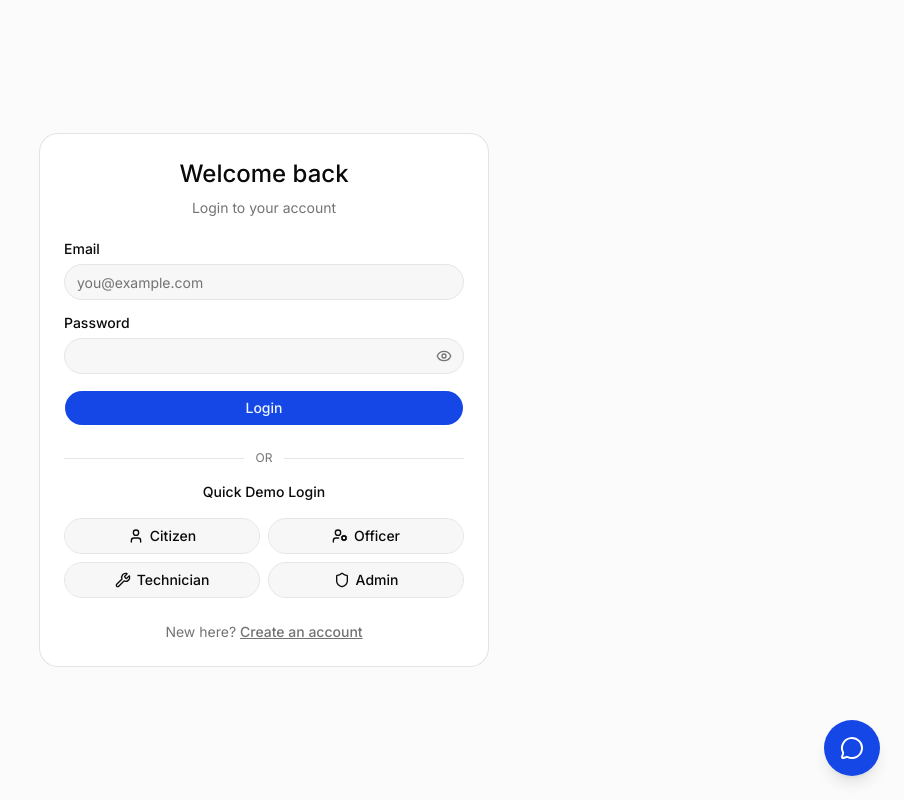
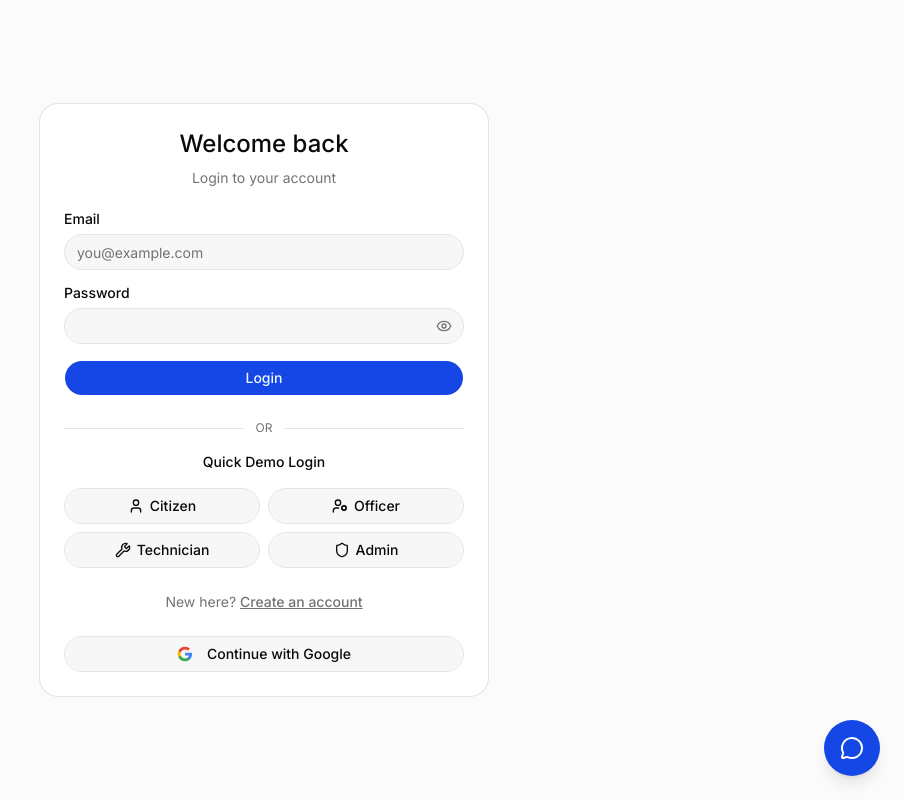
Before and after one commit to safikolislam/city-complaint-frontend, a Next.js app: page /auth/login in a window 1280 px wide. Shown: the whole page, without its empty margins (376-1280 px from the left). Built offline with nearby package versions, Linux system fonts and the light colour scheme.

Commit message:
added the social login with google

```diff
--- a/package.json
+++ b/package.json
@@ -23,6 +23,7 @@
     "jose": "^6.2.12",
     "lucide-react": "^1.52.0",
     "next": "16.3.8",
+    "next-auth": "^4.24.15",
     "next-themes": "^0.4.6",
     "openai": "^7.34.0",
     "react": "19.2.8",
--- /dev/null
+++ b/src/app/api/auth/[...nextauth]/route.ts
@@ -0,0 +1,16 @@
+import NextAuth from "next-auth";
+import GoogleProvider from "next-auth/providers/google";
+
+const handler = NextAuth({
+  providers: [
+    GoogleProvider({
+      clientId: process.env.GOOGLE_CLIENT_ID!,
+      clientSecret: process.env.GOOGLE_CLIENT_SECRET!,
+    }),
+  ],
+  pages: {
+    signIn: "/login",
+  },
+});
+
+export { handler as GET, handler as POST };
--- /dev/null
+++ b/src/app/auth/_components/google-Button.tsx
@@ -0,0 +1,21 @@
+"use client";
+import { signIn } from "next-auth/react";
+import { Button } from "@/components/ui/button";
+
+export function GoogleLoginButton() {
+  return (
+    <Button
+      variant="outline"
+      onClick={() => signIn("google", { callbackUrl: "/dashboard" })}
+      className="w-full"
+    >
+      <svg className="mr-2 size-4" viewBox="0 0 24 24">
+        <path fill="#4285F4" d="M22.56 12.25c0-.78-.07-1.53-.2-2.25H12v4.26h5.92c-.26 1.37-1.04 2.53-2.21 3.31v2.77h3.57c2.08-1.92 3.28-4.74 3.28-8.09z"/>
+        <path fill="#34A853" d="M12 23c2.97 0 5.46-.98 7.28-2.66l-3.57-2.77c-.98.66-2.23 1.06-3.71 1.06-2.86 0-5.29-1.93-6.16-4.53H2.18v2.84C3.99 20.53 7.7 23 12 23z"/>
+        <path fill="#FBBC05" d="M5.84 14.09c-.22-.66-.35-1.36-.35-2.09s.13-1.43.35-2.09V7.07H2.18C1.43 8.55 1 10.22 1 12s.43 3.45 1.18 4.93l2.85-2.22.81-.62z"/>
+        <path fill="#EA4335" d="M12 5.38c1.62 0 3.06.56 4.21 1.64l3.15-3.15C17.45 2.09 14.97 1 12 1 7.7 1 3.99 3.47 2.18 7.07l3.66 2.84c.87-2.6 3.3-4.53 6.16-4.53z"/>
+      </svg>
+      Continue with Google
+    </Button>
+  );
+}
--- a/src/app/auth/login/page.tsx
+++ b/src/app/auth/login/page.tsx
@@ -9,6 +9,7 @@
   CardHeader,
   CardTitle,
 } from "@/components/ui/card";
+import { GoogleLoginButton } from "../_components/google-Button";
 
 export const metadata: Metadata = {
   title: "Login",
@@ -32,6 +33,7 @@
               Create an account
             </Link>
           </p>
+          <GoogleLoginButton></GoogleLoginButton>
         </CardContent>
       </Card>
     </main>
--- a/src/app/layout.tsx
+++ b/src/app/layout.tsx
@@ -5,6 +5,7 @@
 import { cn } from "@/lib/utils";
 import { ThemeProvider } from "@/components/providers/theme-provider";
 import { AiChatWidget } from "@/components/home/ai-chat-widget";
+import { SessionProvider } from "next-auth/react";
 
 const inter = Inter({ subsets: ["latin"], variable: "--font-sans" });
 const geistSans = Geist({ variable: "--font-geist-sans", subsets: ["latin"] });
@@ -35,9 +36,11 @@
     >
       <body className="flex min-h-full flex-col">
         <ThemeProvider>
+
           {children}
           <AiChatWidget />
           <Toaster richColors position="top-right" />
+
         </ThemeProvider>
       </body>
     </html>
--- /dev/null
+++ b/src/components/providers/session-provider.tsx
@@ -0,0 +1,8 @@
+"use client";
+
+import { SessionProvider as NextAuthSessionProvider } from "next-auth/react";
+import type { ReactNode } from "react";
+
+export function SessionProvider({ children }: { children: ReactNode }) {
+  return <NextAuthSessionProvider>{children}</NextAuthSessionProvider>;
+}
```
Also changed, not shown: 1 other file (tests, documents, lock files or other folders).
